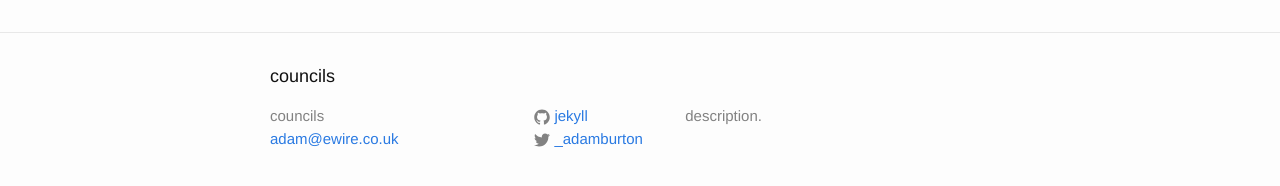
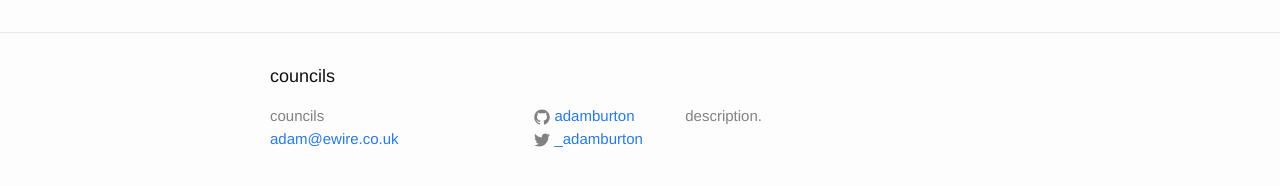
Before and after one commit to adamburton/councils, a Jekyll site: the page built from about.md, in a window 1280 px wide. Shown: the part 318-504 px from the top of the page. Built offline with Jekyll 4.4.1, drawn with Linux system fonts in a browser that asks for light colours.

Commit message:
add github username

```diff
--- a/_config.yml
+++ b/_config.yml
@@ -13,7 +13,7 @@ description: > # this means to ignore newlines until "baseurl:"
 baseurl: "" # the subpath of your site, e.g. /blog
 url: "http://yourdomain.com" # the base hostname & protocol for your site
 twitter_username: _adamburton
-github_username:  jekyll
+github_username:  adamburton
 
 # Build settings
 markdown: kramdown
```
